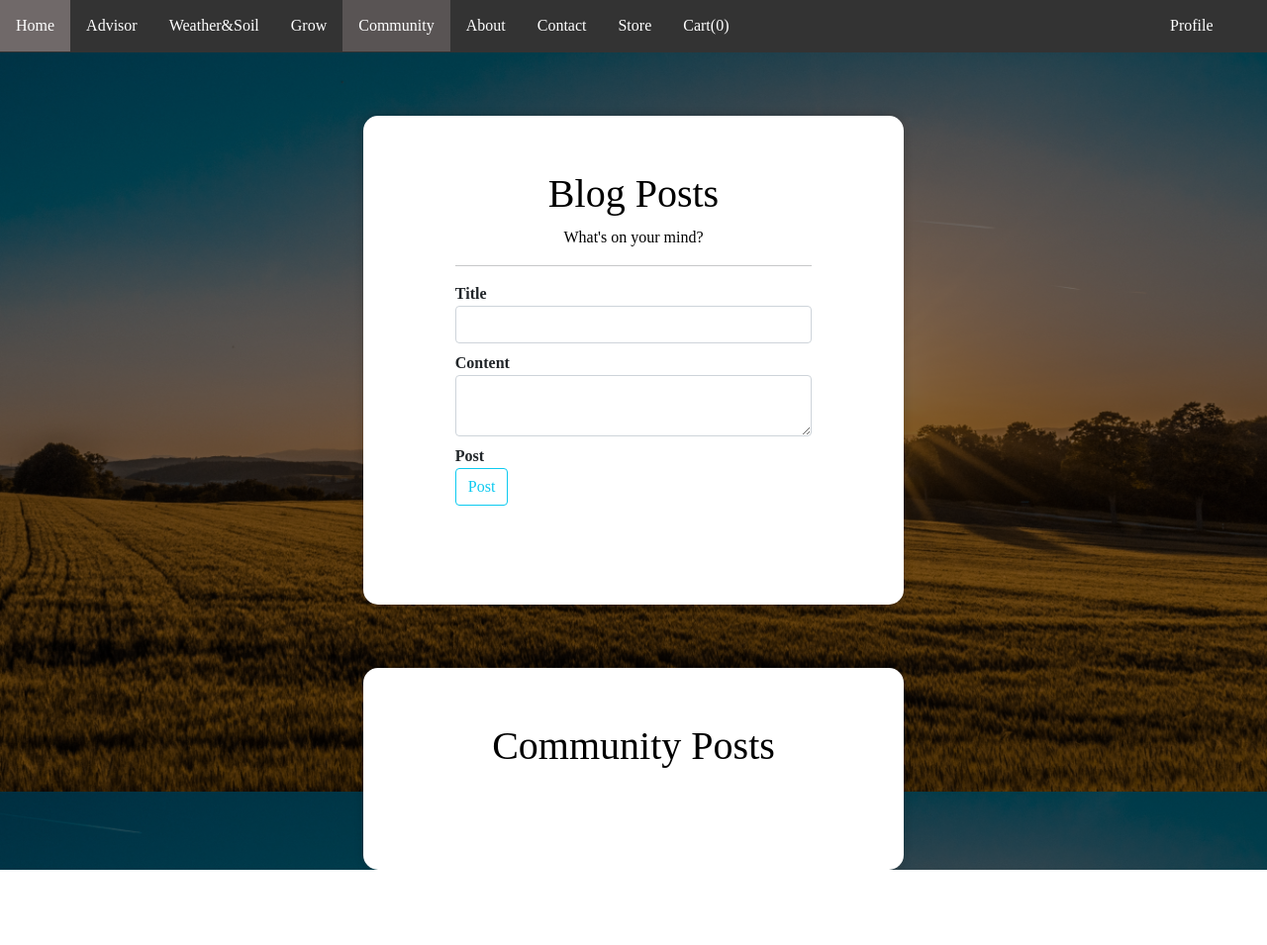
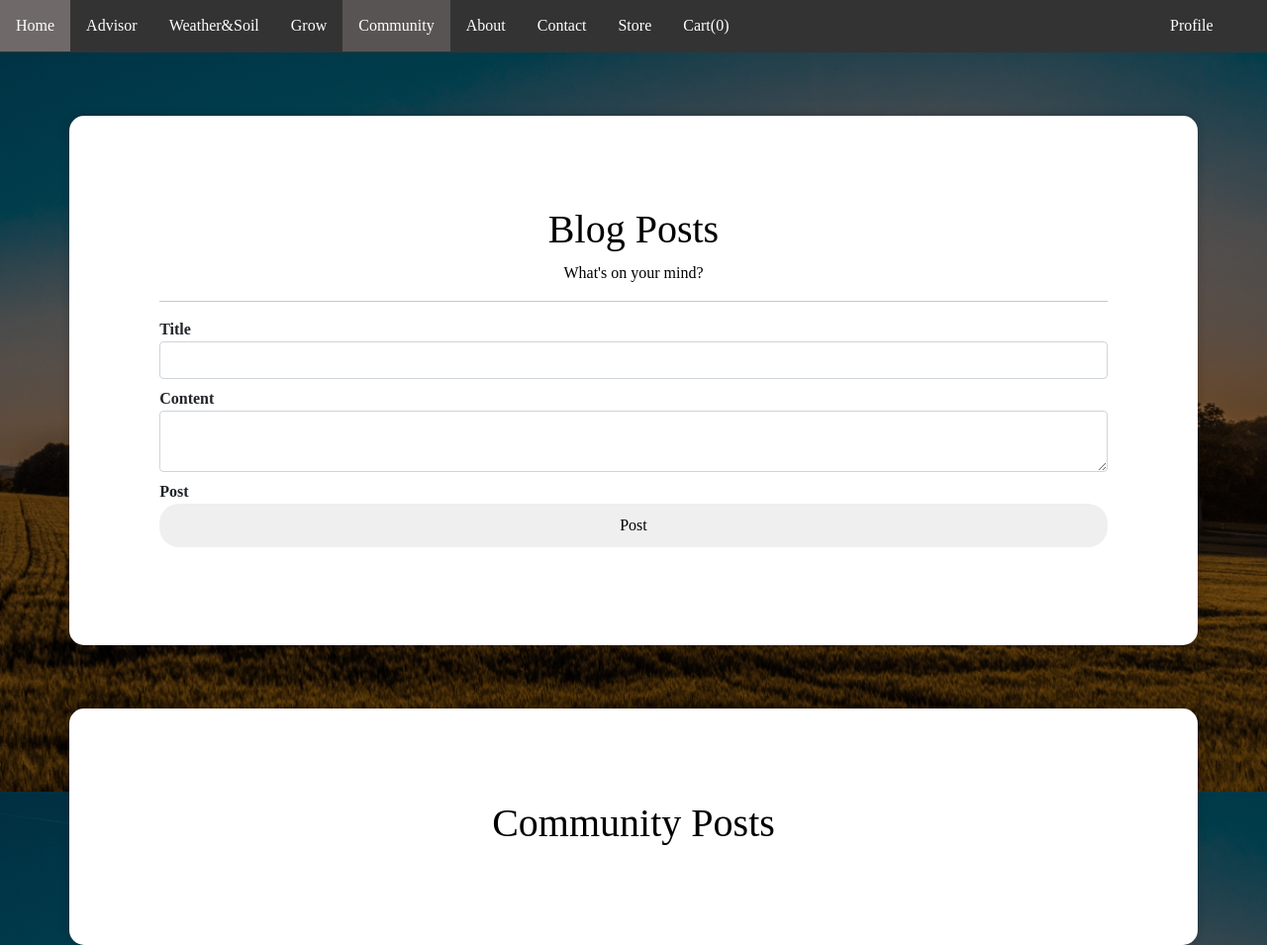
Before and after one commit to nerdistry/farmers-app, a Flask app: page /viewposts in a window 1280 px wide. Shown: the whole page at 99% size. Before the commit the page ends 879 px from the top, so only its background shows below. Run offline with Flask 3, Linux system fonts and the light colour scheme; the visitor is signed in with stand-in values (Sample User, id 1); data that the repository does not hold is empty; some libraries are stand-ins or nearby versions.

Commit message:
blog changes

```diff
--- a/main/static/css/blog.css
+++ b/main/static/css/blog.css
@@ -16,6 +16,15 @@ body{
     padding:17%;
     border-radius:15px;
     padding-top:10%;
+  }
+
+  .loginbg2 {
+    background-color: white; /* Semi-transparent white background */
+    box-shadow: 0 0 10px rgba(0, 0, 0, 0.2);
+    width: 140%; /* Set your desired maximum width */
+    padding:8%;
+    border-radius:15px;
+
   }
 
 .container{
@@ -45,7 +54,6 @@ body{
     color: white;
 }
 
-
 @media(max-width: 576px){
 	.contacts_card{
 	margin-bottom: 15px !important;
--- a/main/templates/viewposts.html
+++ b/main/templates/viewposts.html
@@ -10,10 +10,9 @@
     <div class="container">
         {% from "_formhelpers.html" import render_field %}
         <div class="row">
-            <div class="col-md-3"></div>
-            <div class="col-md-6">
 
-                <div class=" loginbg">
+
+                <div class=" loginbg2">
                     <h1 class="text-center text-black">Blog Posts</h1>
                 <p class="text-center text-black">What's on your mind?</p><hr>
                 <form method="post" enctype="multipart/form-data">
@@ -25,14 +24,13 @@
                         {{ render_field(form.content, class="form-control") }}
                     </div>
                     <div class="form-group">
-                        {{ render_field(form.submit, class="btn btn-outline-info") }}
+                        {{ render_field(form.submit, class="login-button") }}
                     </div>
 
 
                 </form>
                 </div>
-            </div>
-            <div class="col-md-4"></div>
+
         </div>
     </div>
 </div>
@@ -42,12 +40,10 @@
     <div class="container">
         {% from "_formhelpers.html" import render_field %}
         <div class="row">
-            <div class="col-md-3"></div>
-            <div class="col-md-6">
-                <div class=" loginbg">
+                <div class=" loginbg2" >
                     <h1 class="text-center text-black">Community Posts</h1>
                     {% for content in blogpost %}
-                    <article class="media content-section">
+                    <article class="media content-section" style="max-width: 800px;" >
                         <img class="rounded-circle article-img" style="height: 30px; width: 30px;" src="{{ url_for('static', filename='profilepics/' + content.user.image_file) }}">
                         <div class="media-body">
                             <div class="article-metadata">
@@ -58,10 +54,9 @@
                             <p class="article-content">{{ content.content }}</p>
                         </div>
                     </article>
+
                     {% endfor %}
                 </div>
-            </div>
-            <div class="col-md-4"></div>
         </div>
     </div>
 </div>
```
Lines whose indentation alone changed are shown as unchanged.
